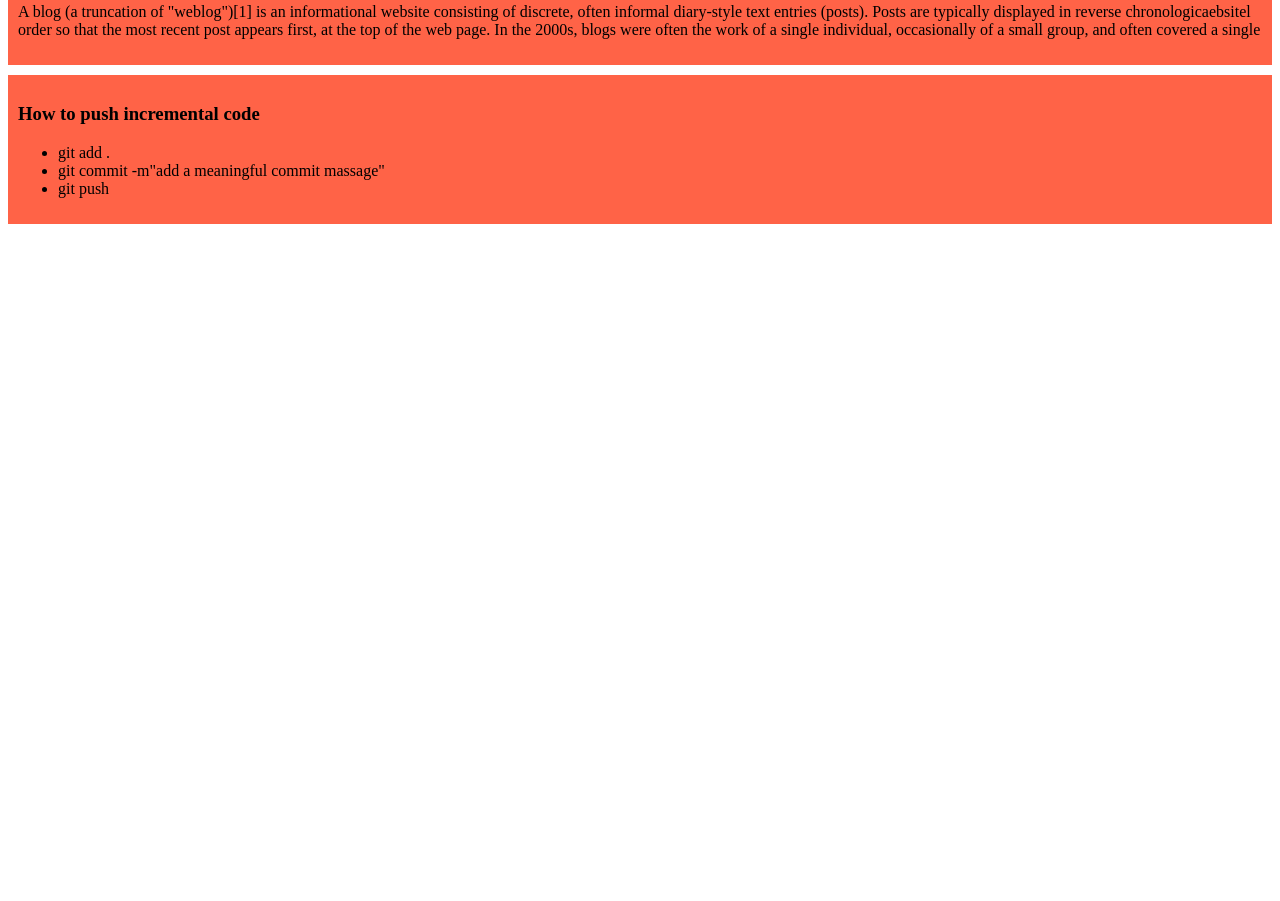
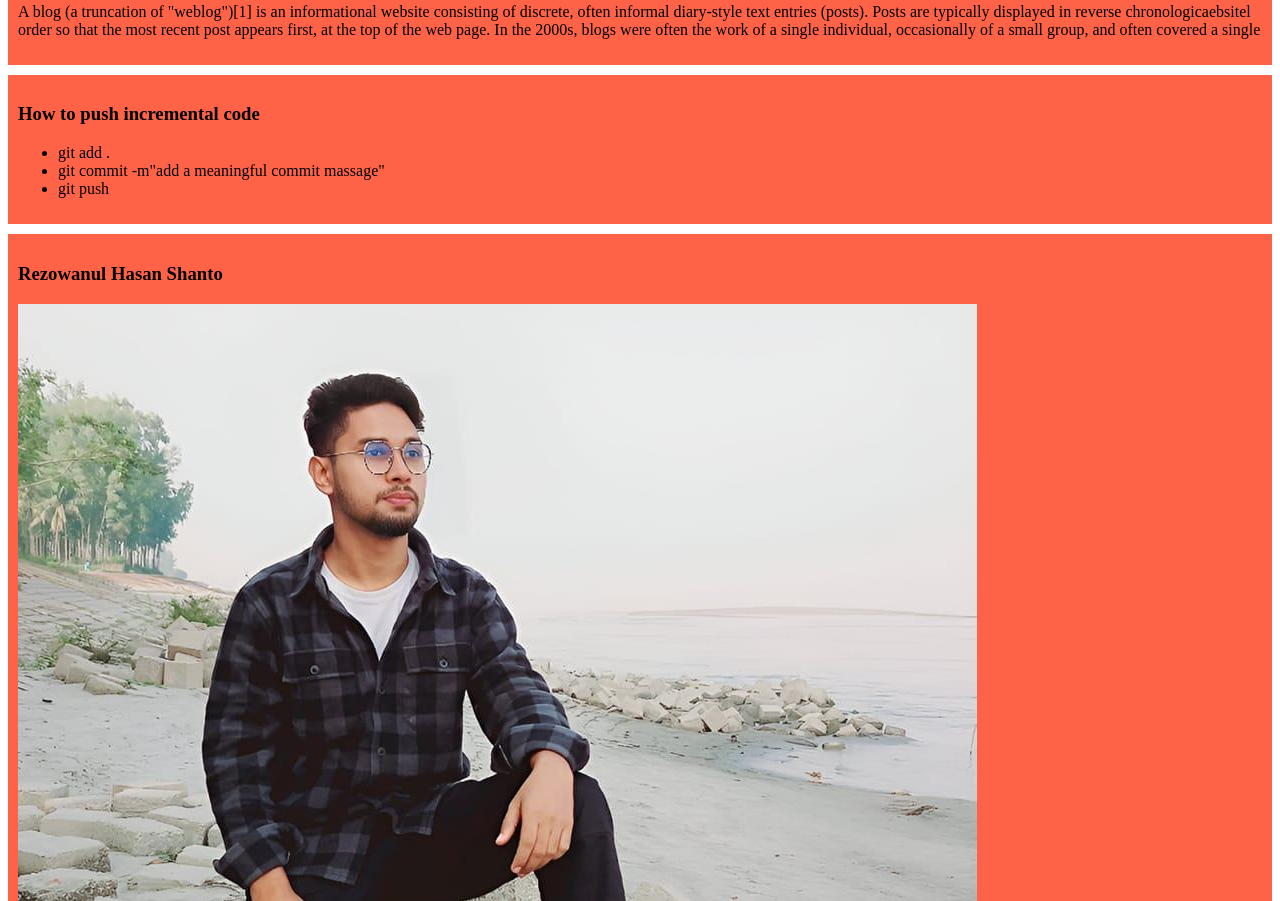
Before and after one commit to ShantoReza76/my-simple-website, a plain HTML site: page index.html in a window 1280 px wide. Shown: the part 499-1400 px from the top of the page. Before the commit the page ends 800 px from the top, so only its background shows below. Drawn offline with Linux system fonts and the light colour scheme.

Commit message:
image added

```diff
--- a/index.html
+++ b/index.html
@@ -31,5 +31,9 @@
             <li>git push</li>
         </ul>
     </div>
+    <div>
+        <h3>Rezowanul Hasan Shanto</h3>
+        <img src="image/shanto.jpg" alt="">
+    </div>
 </body>
 </html>
```
Also changed, not shown: image/shanto.jpg (added).
